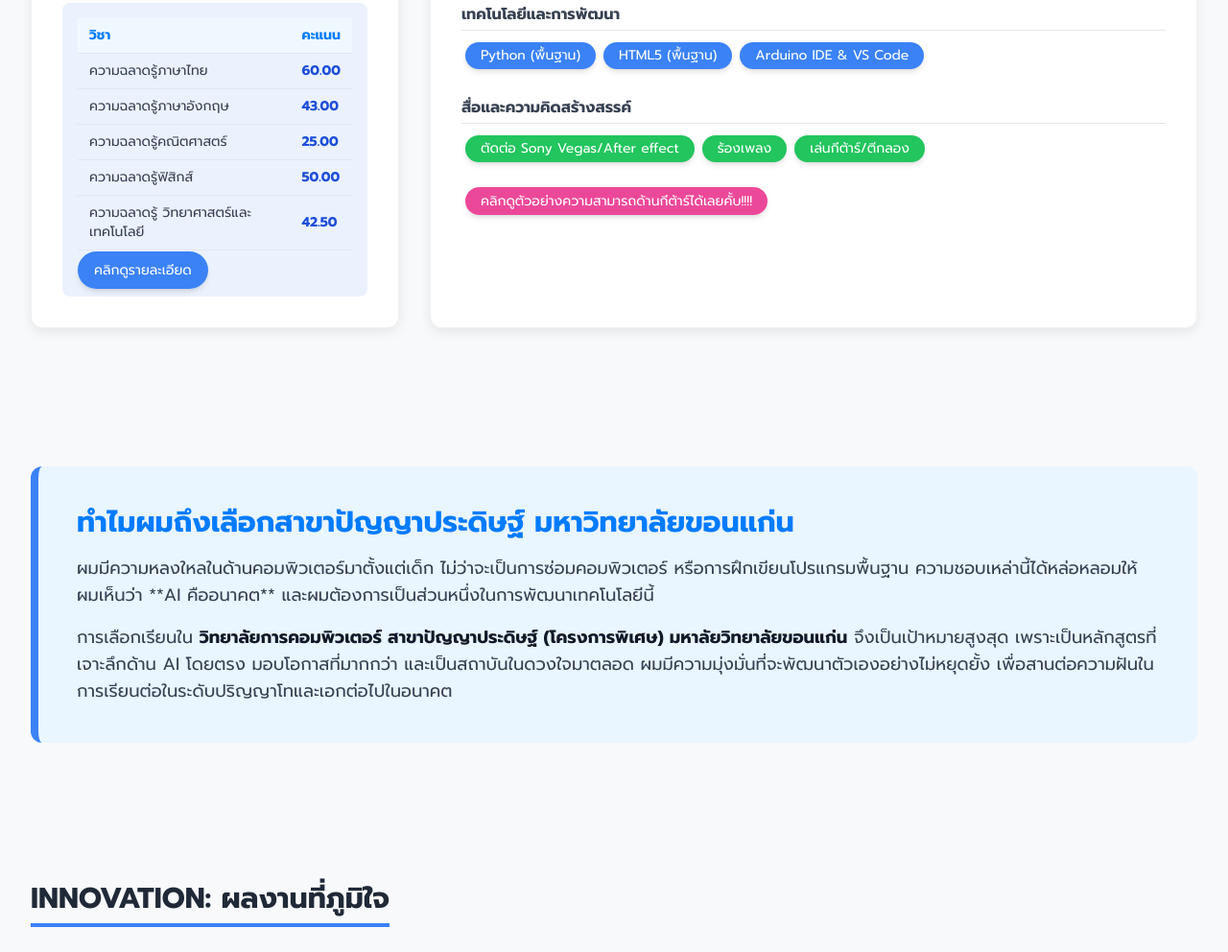
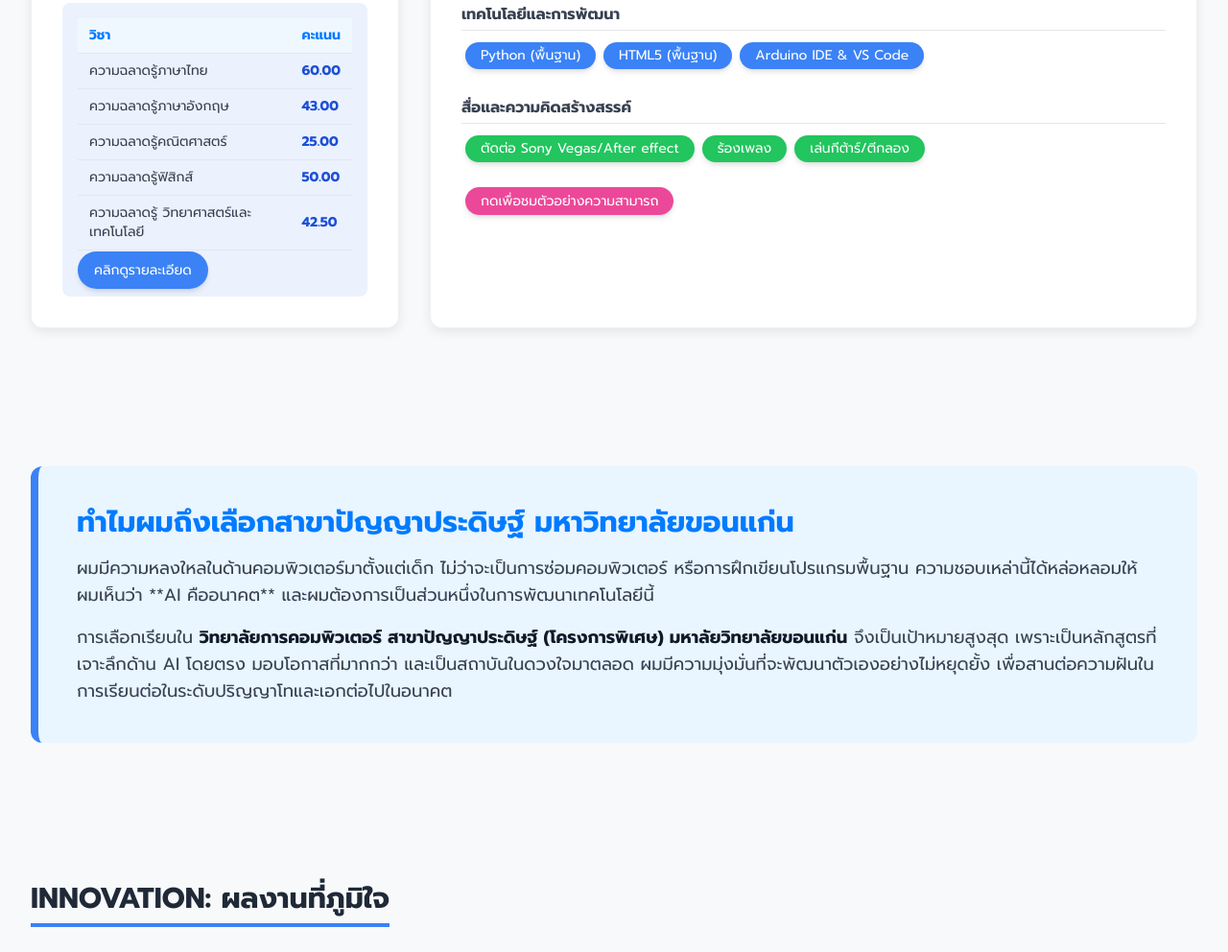
Before and after one commit to Ninon0406/Loveyou-kku-CP_byAtthanon, a plain HTML site: page index.html in a window 1280 px wide. Shown: the part 1232-2224 px from the top of the page at 96% size. Drawn offline with nearby package versions, Linux system fonts and the light colour scheme.

Commit message:
Update index.html

```diff
--- a/index.html
+++ b/index.html
@@ -641,7 +641,7 @@
 
                         </div>
                         <br>
-                        <a href="https://drive.google.com/drive/folders/1SnOJyQmiYuLUCiZRrHwRK06rDu-NJ-el" class="bg-pink-500 text-white text-sm px-4 py-1 rounded-full m-1 shadow-md transition-colors duration-300 hover:bg-pink-600" target="_blank">คลิกดูตัวอย่างความสามารถด้านกีต้าร์ได้เลยคั้บ!!!!</a>
+                        <a href="https://drive.google.com/drive/folders/1SnOJyQmiYuLUCiZRrHwRK06rDu-NJ-el" class="bg-pink-500 text-white text-sm px-4 py-1 rounded-full m-1 shadow-md transition-colors duration-300 hover:bg-pink-600" target="_blank">กดเพื่อชมตัวอย่างความสามารถ</a>
                     </div>
                 </div>
 
```
